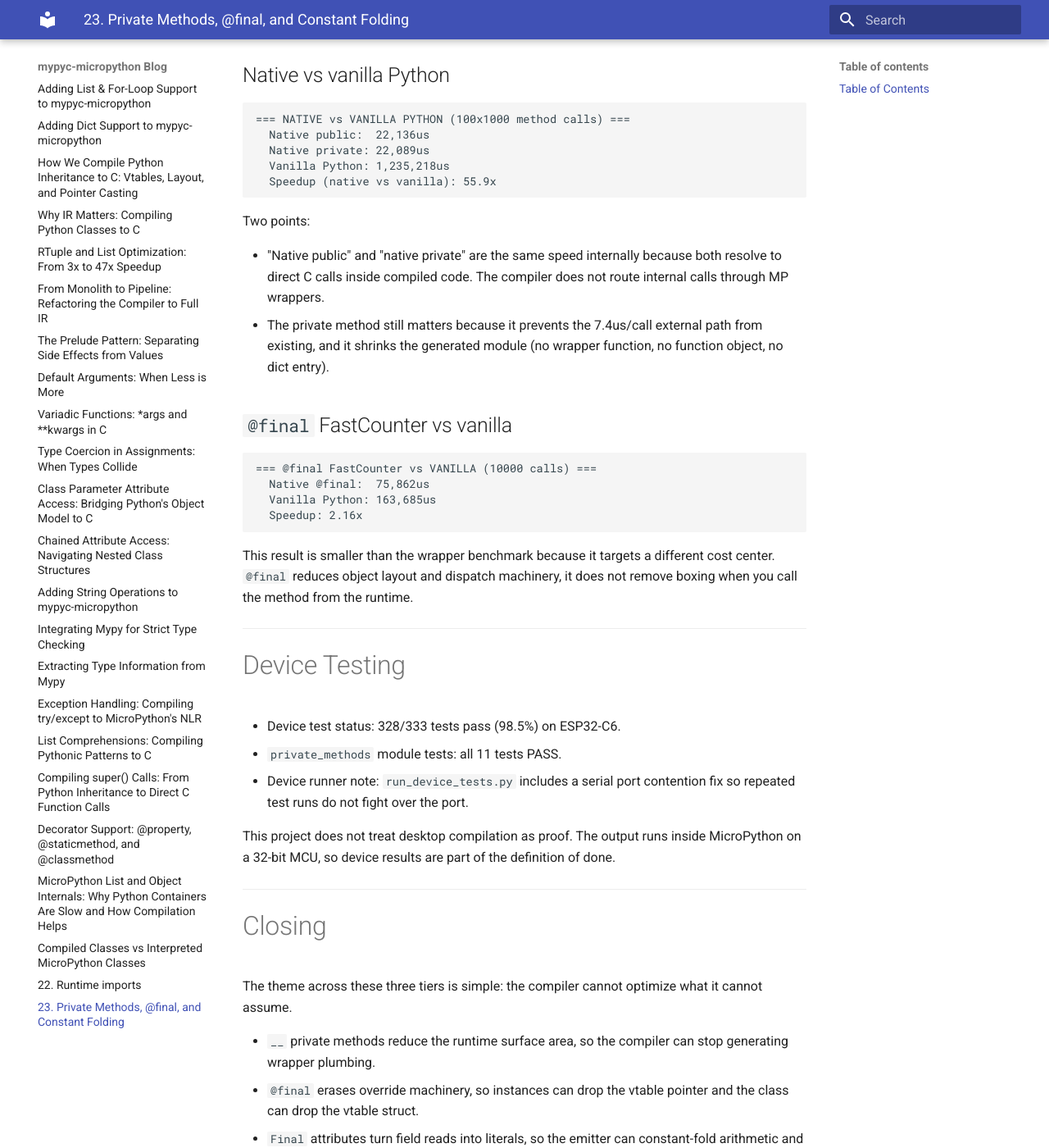
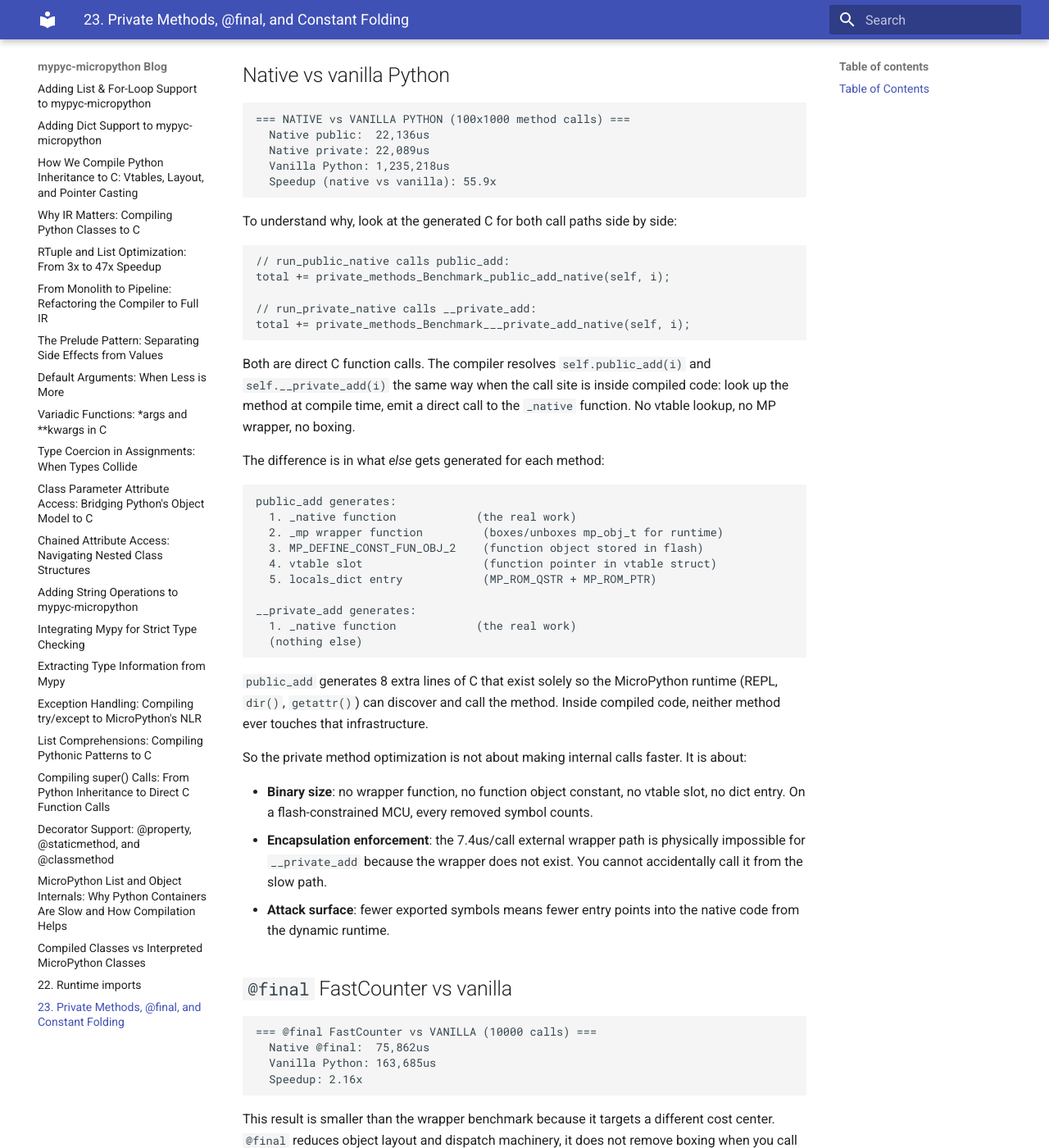
Before and after one commit to anhlt/mypyc-micropython, an MkDocs documentation site: the page built from blogs/23-private-final-optimization.md, in a window 1280 px wide and 1400 px high, scrolled down 12965 px. Shown: the whole window at 82% size. Built offline with MkDocs 1.6.1 and Material for MkDocs 9.7.7, drawn with Linux system fonts in a browser that asks for light colours.

Commit message:
blog: expand public vs private benchmark explanation with generated C comparison
Show the actual call sites side by side to explain why both are the
same speed internally, and itemize what extra code public methods
generate (wrapper, function object, vtable slot, dict entry).

````diff
--- a/blogs/23-private-final-optimization.md
+++ b/blogs/23-private-final-optimization.md
@@ -542,10 +542,40 @@ This explains why Tier 1 matters even though internal performance does not chang
   Speedup (native vs vanilla): 55.9x
 ```
 
-Two points:
+To understand why, look at the generated C for both call paths side by side:
 
-- "Native public" and "native private" are the same speed internally because both resolve to direct C calls inside compiled code. The compiler does not route internal calls through MP wrappers.
-- The private method still matters because it prevents the 7.4us/call external path from existing, and it shrinks the generated module (no wrapper function, no function object, no dict entry).
+```c
+// run_public_native calls public_add:
+total += private_methods_Benchmark_public_add_native(self, i);
+
+// run_private_native calls __private_add:
+total += private_methods_Benchmark___private_add_native(self, i);
+```
+
+Both are direct C function calls. The compiler resolves `self.public_add(i)` and `self.__private_add(i)` the same way when the call site is inside compiled code: look up the method at compile time, emit a direct call to the `_native` function. No vtable lookup, no MP wrapper, no boxing.
+
+The difference is in what *else* gets generated for each method:
+
+```
+public_add generates:
+  1. _native function            (the real work)
+  2. _mp wrapper function         (boxes/unboxes mp_obj_t for runtime)
+  3. MP_DEFINE_CONST_FUN_OBJ_2    (function object stored in flash)
+  4. vtable slot                  (function pointer in vtable struct)
+  5. locals_dict entry            (MP_ROM_QSTR + MP_ROM_PTR)
+
+__private_add generates:
+  1. _native function            (the real work)
+  (nothing else)
+```
+
+`public_add` generates 8 extra lines of C that exist solely so the MicroPython runtime (REPL, `dir()`, `getattr()`) can discover and call the method. Inside compiled code, neither method ever touches that infrastructure.
+
+So the private method optimization is not about making internal calls faster. It is about:
+
+- **Binary size**: no wrapper function, no function object constant, no vtable slot, no dict entry. On a flash-constrained MCU, every removed symbol counts.
+- **Encapsulation enforcement**: the 7.4us/call external wrapper path is physically impossible for `__private_add` because the wrapper does not exist. You cannot accidentally call it from the slow path.
+- **Attack surface**: fewer exported symbols means fewer entry points into the native code from the dynamic runtime.
 
 ## `@final` FastCounter vs vanilla
 
````
